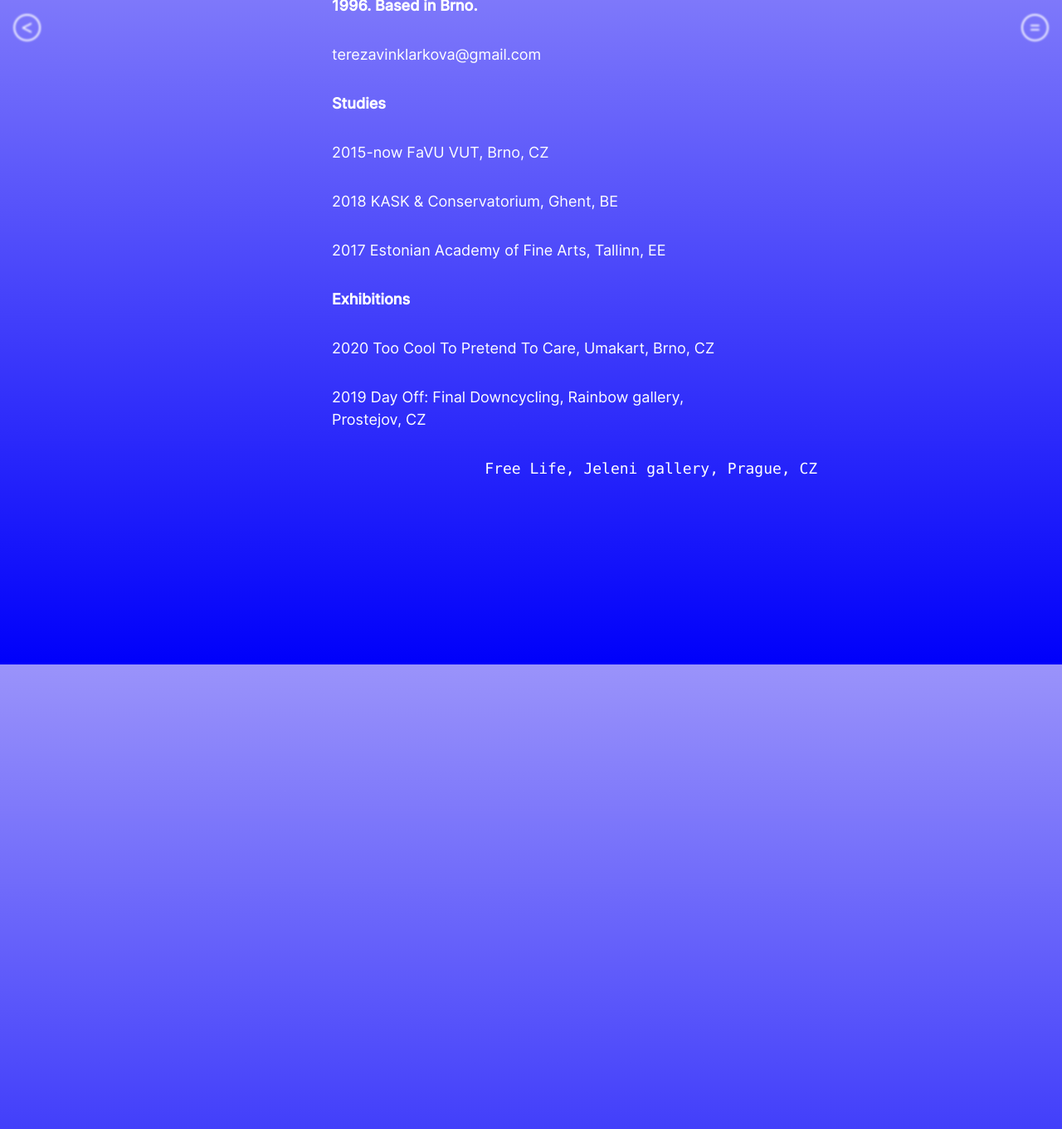
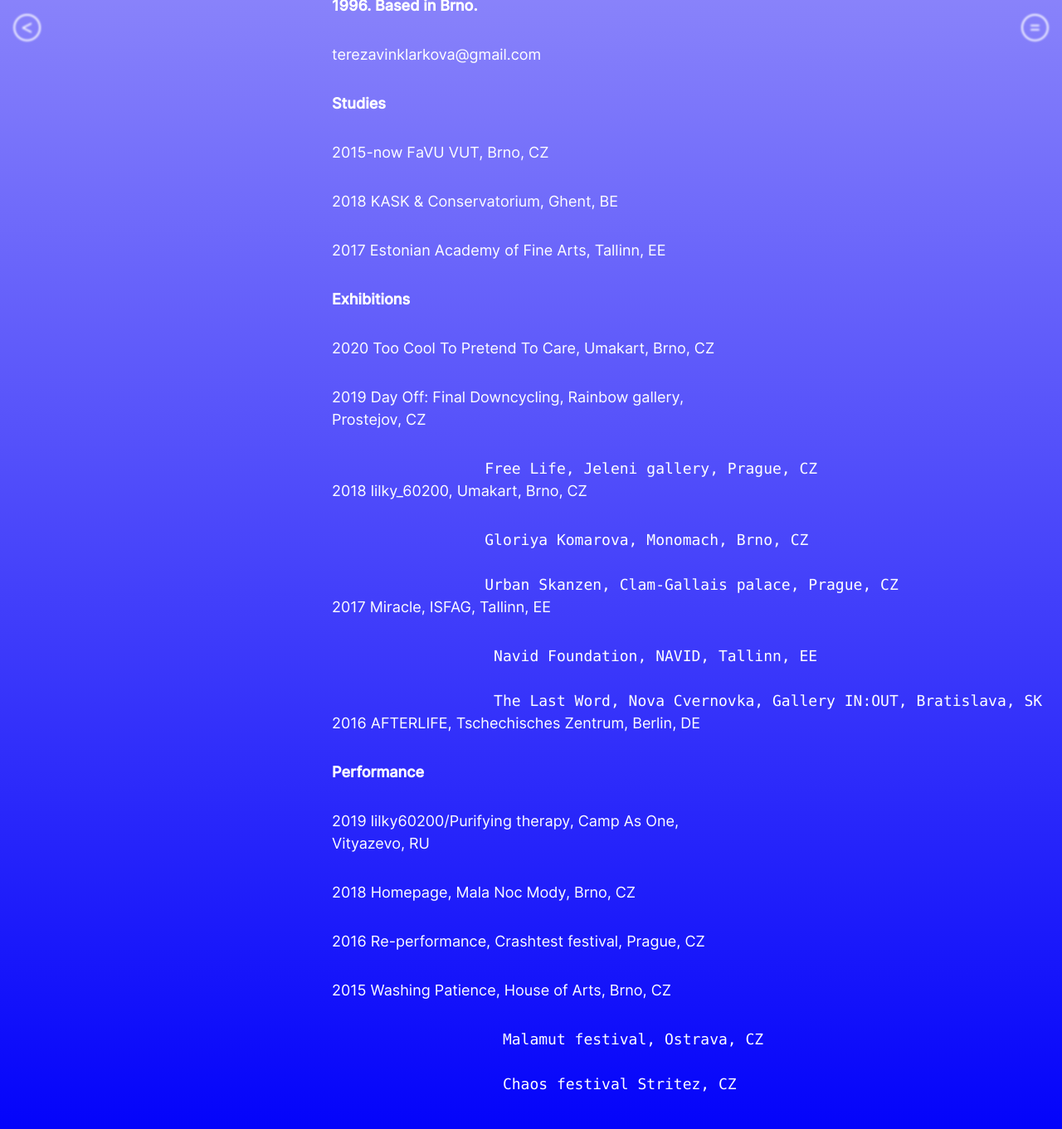
Before and after one commit to SimonBarak/tereza, a Jekyll site: the page built from about.md, in a window 1280 px wide and 1400 px high, scrolled down 179 px. Shown: the top 1361 px of the window at 83% size. Built offline with Jekyll 4.4.1, drawn with Linux system fonts in a browser that asks for light colours.

Commit message:
Update from Forestry.io Simon Barak updated about.md

```diff
--- a/about.md
+++ b/about.md
@@ -23,3 +23,31 @@
 2019             Day Off: Final Downcycling, Rainbow gallery, Prostejov, CZ
 
                      Free Life, Jeleni gallery, Prague, CZ
+
+2018             lilky_60200, Umakart, Brno, CZ
+
+                     Gloriya Komarova, Monomach, Brno, CZ
+
+                     Urban Skanzen, Clam-Gallais palace, Prague, CZ
+
+2017              Miracle, ISFAG, Tallinn, EE
+
+                      Navid Foundation, NAVID, Tallinn, EE
+
+                      The Last Word, Nova Cvernovka, Gallery IN:OUT, Bratislava, SK
+
+2016               AFTERLIFE, Tschechisches Zentrum, Berlin, DE
+
+**Performance**
+
+2019               lilky60200/Purifying therapy, Camp As One, Vityazevo, RU
+
+2018               Homepage, Mala Noc Mody, Brno, CZ
+
+2016               Re-performance, Crashtest festival, Prague, CZ
+
+2015               Washing Patience, House of Arts, Brno, CZ
+
+                       Malamut festival, Ostrava, CZ
+
+                       Chaos festival Stritez, CZ
```
